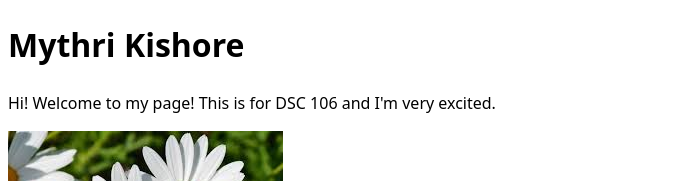
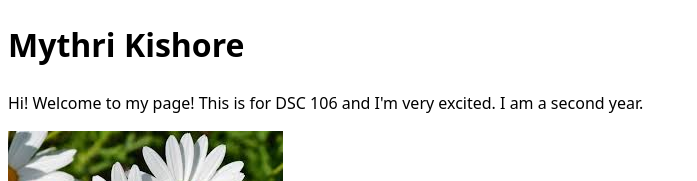
Before and after one commit to mkishore3/portfolio, a plain HTML site: page index.html in a window 1280 px wide. Shown: the top 181 px of the page, without its empty margins (0-697 px from the left). Drawn offline with Linux system fonts and the light colour scheme.

Commit message:
update index

```diff
--- a/index.html
+++ b/index.html
@@ -8,7 +8,9 @@
 </head>
 <body>
     <h1>Mythri Kishore</h1>
-    <p>Hi! Welcome to my page! This is for DSC 106 and I'm very excited.</p>
+    <p>
+        Hi! Welcome to my page! This is for DSC 106 and I'm very excited. I am a second year.
+    </p>
     <img src="images/daisy.jpg" alt="white daisies with yellow center">
     <nav>
         <ul>
```
